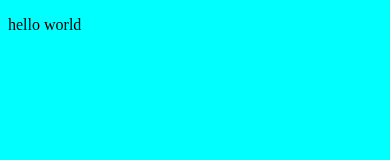
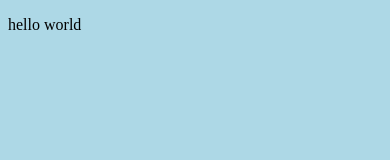
Before and after one commit to vishakha0703/firstPage, a plain HTML site: page index.html in a window 390 px wide. Drawn offline with Linux system fonts and the light colour scheme.

Commit message:
Update style.css

```diff
--- a/style.css
+++ b/style.css
@@ -1,3 +1,9 @@
-body{
-    background-color: aqua;
+body {
+  background-color: lightgreen;
 }
+
+@media only screen and (max-width: 600px) {
+  body {
+    background-color: lightblue;
+  }
+}
```
